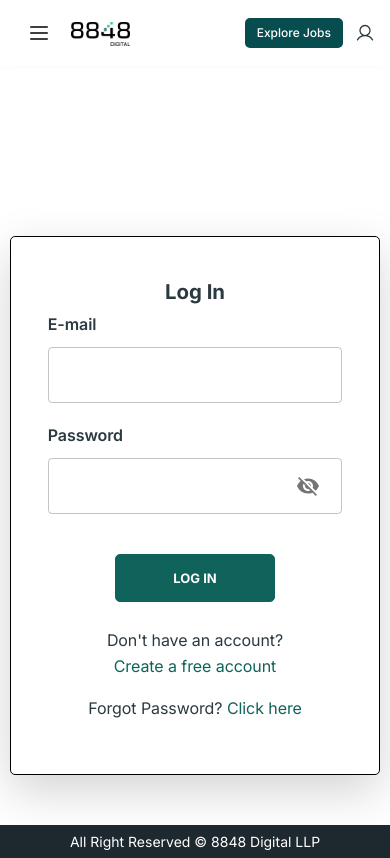
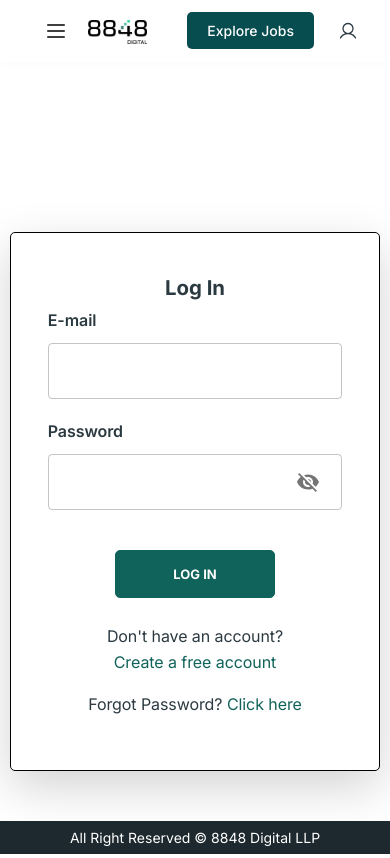
Before and after one commit to summit-webapp/job-portal, a Next.js app: page /login in a window 390 px wide. Built offline with nearby package versions, Linux system fonts and the light colour scheme.

Commit message:
feat: added basic css file for navbar:m

```diff
--- a/components/Navbar/NavbarNew.tsx
+++ b/components/Navbar/NavbarNew.tsx
@@ -10,7 +10,7 @@ import {
     get_access_token,
 } from "@/store/slices/auth_slice/login_slice";
 import LogoutList from "@/services/api/auth_api/logout_api";
-import styles from "@/styles/NavbarNew.module.css";
+// import "@/styles/NavbarNew.css";
 import Image from "next/image";
 import { ListIcon, UserIcon } from "@phosphor-icons/react";
 
@@ -40,27 +40,28 @@ const NavbarNew = () => {
     };
 
     return (
-        <nav className={styles.navbarNew}>
-            <div className={styles.navbarNewLeft}>
+        <nav className="job-portal-navbar">
+            <div className="job-portal-navbar-inner">
+                <div className="job-portal-navbar-left">
                     <ListIcon size={24} />
-                <div className={styles.navbarNewLogo}>
+                    <div className="job-portal-navbar-logo">
                         <Link href="/">
                             <Image src="/8848_Logo.png" alt="8848 Digital" width={55} height={24} />
                         </Link>
                     </div>
                 </div>
 
-            <div className={styles.navbarNewRight}>
-                <Link href="/jobs" className={styles.navbarNewBtnExplore}>
+                <div className="job-portal-navbar-right">
+                    <Link href="/jobs" className="job-portal-navbar-btn-explore">
                         Explore Jobs
                     </Link>
 
-                <div className={styles.navbarNewIcons}>
+                    <div className="job-portal-navbar-icons">
 
                         {isLoggedIn ? (
                             <div className="dropdown">
                                 <a
-                                className={styles.navbarNewIconLink}
+                                    className="job-portal-navbar-icon-link"
                                     href="#"
                                     role="button"
                                     id="profileDropdown"
@@ -87,10 +88,11 @@ const NavbarNew = () => {
                                 </div>
                             </div>
                         ) : (
-                        <Link href="/login" className={styles.navbarNewIconLink}>
+                            <Link href="/login" className="job-portal-navbar-icon-link">
                                 <UserIcon size={20} />
                             </Link>
                         )}
+                    </div>
                 </div>
             </div>
         </nav>
--- a/styles/NavbarNew.module.css
+++ b/styles/NavbarNew.css
@@ -1,20 +1,23 @@
-.navbarNew {
-    max-width: 1440px;
-    width: 100%;
-    margin: 0 auto;
-    background: #ffffff;
-    padding: 8px 32px;
-    display: flex;
-    align-items: center;
-    justify-content: space-between;
+.job-portal-navbar {
     /* border-bottom: 1px solid #eef0f2; */
     position: sticky;
     top: 0;
     z-index: 1000;
     box-shadow: 0 2px 10px rgba(0, 0, 0, 0.02);
+    background-color: var(--white);
 }
 
-.navbarNewLeft {
+.job-portal-navbar-inner {
+    max-width: 1440px;
+    width: 100%;
+    margin: 0 auto;
+    padding: 8px 32px;
+    display: flex;
+    align-items: center;
+    justify-content: space-between;
+}
+
+.job-portal-navbar-left {
     padding: 10px 12px;
     display: flex;
     align-items: center;
@@ -22,7 +25,7 @@
     color: var(--black);
 }
 
-.navbarNewHamburger {
+.job-portal-navbar-hamburger {
     background: transparent;
     border: none;
     font-size: 20px;
@@ -32,18 +35,18 @@
     align-items: center;
 }
 
-.navbarNewLogo img {
+.job-portal-navbar-logo img {
     /* height: 32px; */
     width: auto;
 }
 
-.navbarNewRight {
+.job-portal-navbar-right {
     display: flex;
     align-items: center;
     gap: 24px;
 }
 
-.navbarNewBtnExplore {
+.job-portal-navbar-btn-explore {
     background-color: #074c4f;
     color: #ffffff !important;
     font-weight: 500;
@@ -54,18 +57,18 @@
     text-decoration: none !important;
 }
 
-.navbarNewBtnExplore:hover {
+.job-portal-navbar-btn-explore:hover {
     background-color: #0a5f63;
     box-shadow: 0 4px 12px rgba(7, 76, 79, 0.2);
 }
 
-.navbarNewIcons {
+.job-portal-navbar-icons {
     display: flex;
     align-items: center;
     gap: 20px;
 }
 
-.navbarNewIconLink {
+.job-portal-navbar-icon-link {
     color: #2b3940;
     font-size: 18px;
     text-decoration: none !important;
@@ -75,29 +78,10 @@
     position: relative;
 }
 
-.navbarNewIconLink::after {
+.job-portal-navbar-icon-link::after {
     display: none !important;
 }
 
-.navbarNewIconLink:hover {
-    color: #0d6efd;
+.job-portal-navbar-icon-link:hover {
+    color: var(--color-darkgreen);
 }
-
-@media (max-width: 768px) {
-    .navbarNew {
-        padding: 10px 15px;
-    }
-
-    .navbarNewBtnExplore {
-        padding: 6px 12px;
-        font-size: 12px;
-    }
-
-    .navbarNewRight {
-        gap: 12px;
-    }
-
-    .navbarNewIcons {
-        gap: 12px;
-    }
-}
```
Also changed, not shown: styles/globals.css. Lines whose indentation alone changed are shown as unchanged.
